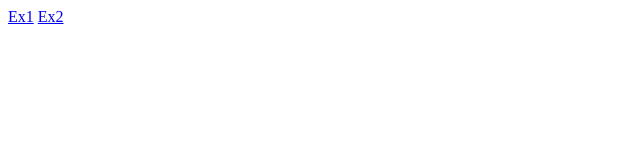
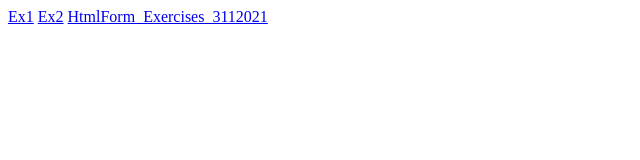
Before and after one commit to titsoobin/GItDemo, a plain HTML site: page index.html in a window 1280 px wide. Shown: the whole page, without its empty margins (0-640 px from the left). Drawn offline with Linux system fonts and the light colour scheme.

Commit message:
add Ex3 image

```diff
--- a/index.html
+++ b/index.html
@@ -9,5 +9,6 @@
 <body>
     <a href="Ex1_271020221.html">Ex1</a>
     <a href="Ex2_27102021.html">Ex2</a>
+    <a href="HtmlForm_3112021.PNG">HtmlForm_Exercises_3112021</a>
 </body>
 </html>
```
